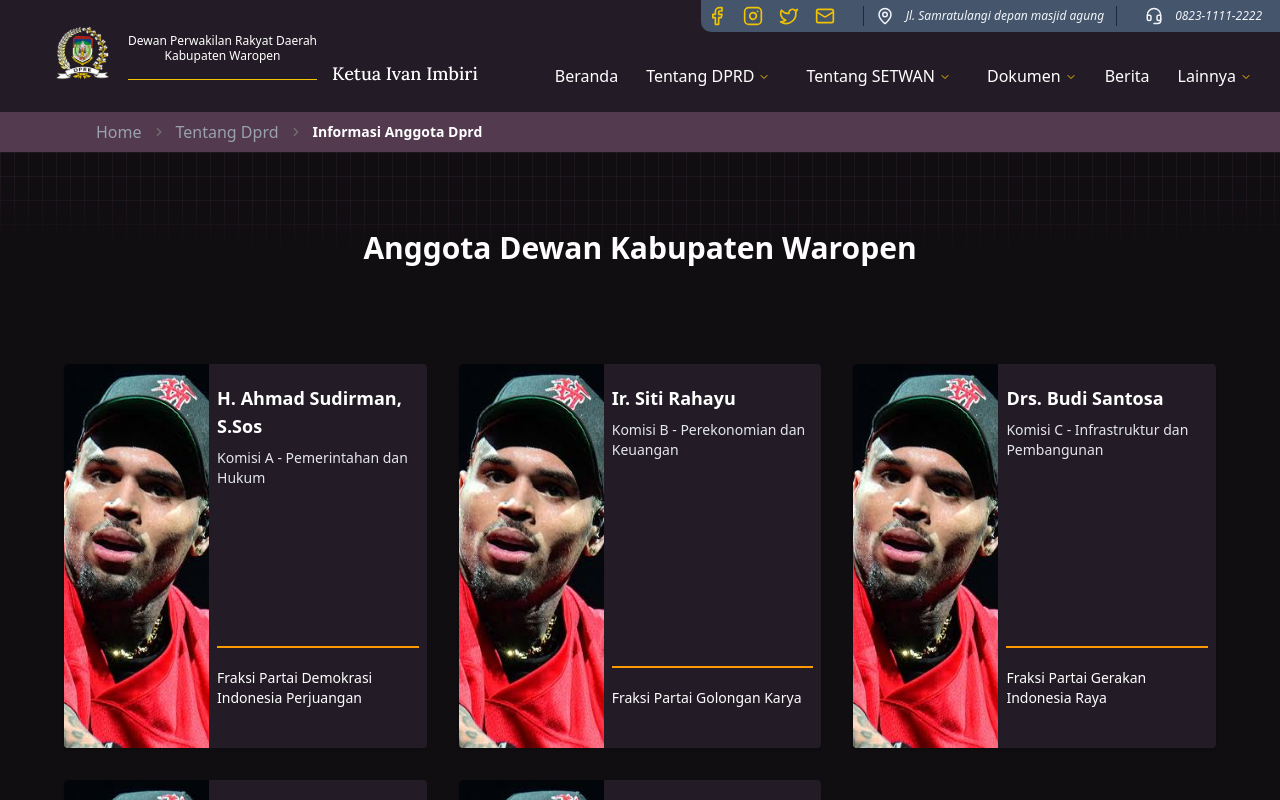
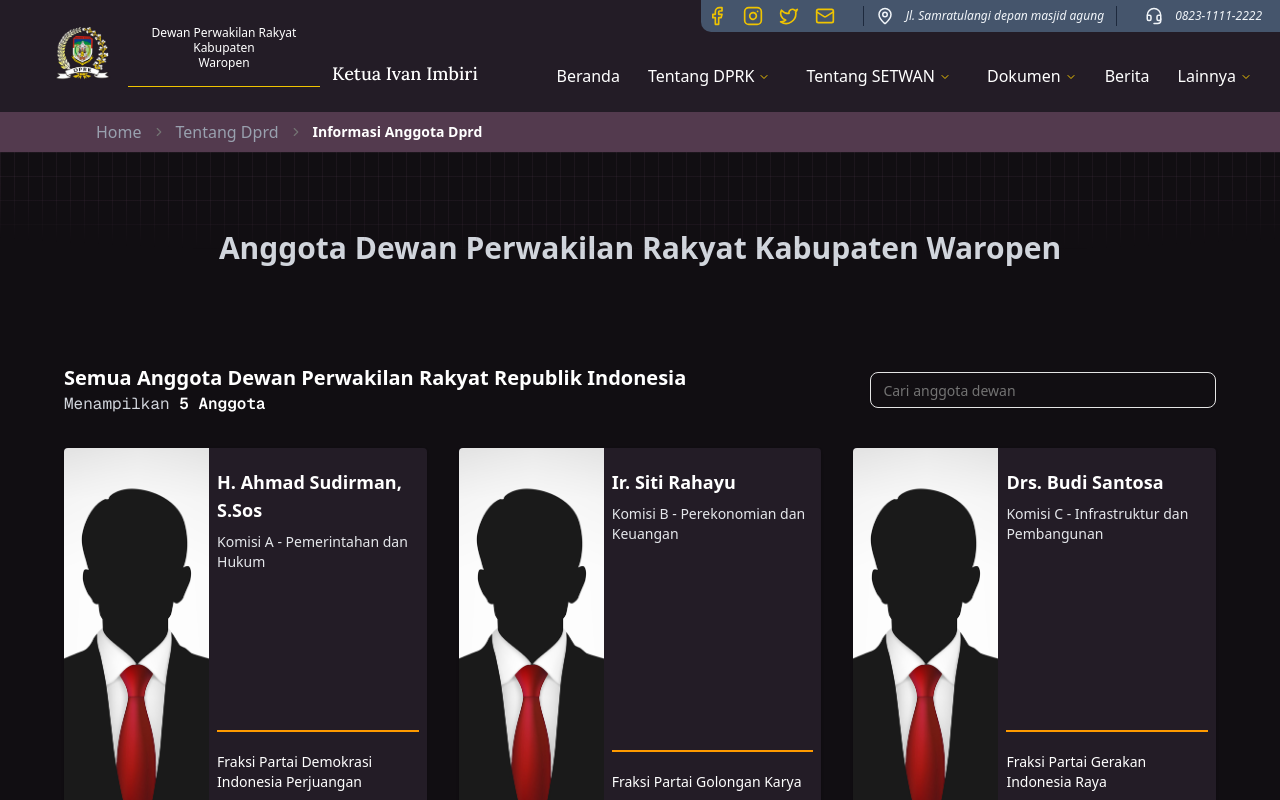
Before and after one commit to bugs17/web-dprd-waropen, a Next.js app: page /tentang-dprd/informasi-anggota-dprd in a window 1280 px wide. Shown: the top 800 px of the page. Built offline with nearby package versions, Linux system fonts and the light colour scheme.

Commit message:
person profile

```diff
--- a/app/tentang-dprd/informasi-anggota-dprd/page.jsx
+++ b/app/tentang-dprd/informasi-anggota-dprd/page.jsx
@@ -1,3 +1,4 @@
+import { Input } from "@/components/ui/input";
 import Image from "next/image";
 
 
@@ -34,25 +35,29 @@ const anggotaDewan = [
     },
 ];
 
-const CardPerson = ({nama, komisi, fraksi}) => {
+const CardPerson = ({nama, komisi, fraksi, index}) => {
+
     return (
         <div className="flex-1 bg-[#231c26] hover:cursor-pointer group hover:shadow-violet-200  shadow rounded h-96 overflow-hidden">
             <div className="flex flex-row w-full h-full overflow-hidden">
                 <div className="w-[40%] group-hover:w-[50%] transition-all duration-300 ease-in-out h-full overflow-hidden">
-                    <Image alt="foto anggota dprk waropen" className="object-cover h-full w-full" height={300} width={300} src={"/ketua.jpeg"}  />
+                    <Image alt="foto anggota dprk waropen" className="object-cover h-full w-full" height={300} width={300} src={"/person.jpg"}  />
                 </div>
                 <div className="w-[60%] group-hover:w-[50%] transition-all duration-300 ease-in-out h-full py-5 px-2 flex flex-col">
+
                     <div className="w-full h-[50%] flex flex-col gap-2">
                         <span className="text-white font-semibold text-lg">{nama}</span>
                         <div className="flex flex-row items-center gap-1">
                             <span className="text-sm text-gray-200">{komisi}</span>
                         </div>
                     </div>
+
                     <div className="w-full h-[50%] flex items-end">
                         <div className="w-full py-5 border-t-2 border-t-amber-500 text-white text-sm">
                             {fraksi}
                         </div>
                     </div>
+
                 </div>
             </div>
         </div>
@@ -60,7 +65,18 @@ const CardPerson = ({nama, komisi, fraksi}) => {
 }
 const page = () => {
   return (
-    <div className='w-full bg-[#110e12] pt-5 lg:px-16 px-10'>
+    <div className='w-full bg-[#110e12] pt-5 pb-5 lg:px-16 px-10'>
+        <div className="w-full flex lg:flex-row flex-col-reverse mb-8">
+            <div className="flex flex-col lg:w-[70%] w-full ">
+                <span className="text-white lg:text-xl text-base font-semibold">Semua Anggota Dewan Perwakilan Rakyat Republik Indonesia</span>
+                <span className="text-gray-300 text-base font-mono">Menampilkan <span className="text-white font-semibold">{anggotaDewan.length} Anggota</span></span>
+            </div>
+
+            <div className="flex justify-end lg:w-[30%] w-full items-center lg:mb-0 mb-3">
+                <Input type="text" placeholder="Cari anggota dewan" className={"text-white"} />
+            </div>
+        </div>
+
         <div className='grid grid-cols-1 lg:grid-cols-3 gap-8'>
             {
                 anggotaDewan.map((item, index) => (
--- a/app/tentang-dprd/layout.jsx
+++ b/app/tentang-dprd/layout.jsx
@@ -7,7 +7,7 @@ const LayoutTentangDpr = ({children}) => {
         <BroadcumCustom />
         <div className='lg:h-48 h-36 w-full relative bg-[#110e12] flex justify-center items-center'>
             <div className="absolute bottom-0 left-0 right-0 top-0 bg-[linear-gradient(to_right,#543b502e_1px,transparent_1px),linear-gradient(to_bottom,#543b502e_1px,transparent_1px)] bg-[size:14px_24px] [mask-image:radial-gradient(ellipse_80%_50%_at_50%_0%,#000_70%,transparent_110%)]"></div>
-            <span className='lg:text-3xl text-xl text-white font-semibold text-center'>Anggota Dewan Kabupaten Waropen</span>
+            <span className='lg:text-3xl text-xl text-gray-300 font-semibold text-center'>Anggota Dewan Perwakilan Rakyat Kabupaten Waropen</span>
         </div>
         {children}
     </div>
--- a/components/custom/footer.jsx
+++ b/components/custom/footer.jsx
@@ -42,10 +42,10 @@ const Footer = () => {
 
                         <div className='flex flex-col items-center lg:justify-center justify-start'>
                             <span className='text-white lg:text-xl text-lg lg:text-center text-left font-semibold'>
-                                Dewan Perwakilan Rakyat Daerah <span className='block lg:hidden font-semibold text-white text-lg'>Kabupaten Waropen</span>
+                                Dewan Perwakilan Rakyat Kabupaten <span className='block lg:hidden font-semibold text-white text-lg'>Kabupaten Waropen</span>
                             </span>
                             <span className='text-white lg:block hidden lg:text-center text-left  lg:text-xl text-lg font-semibold'>
-                                Kabupaten Waropen
+                                Waropen
                             </span>
                         </div>
                     </div>
@@ -70,7 +70,7 @@ const Footer = () => {
                     <div className='flex flex-col gap-3'>
                         <div className='flex flex-row gap-2 items-center'>
                             <Mail size={18} className='text-gray-200' />
-                            <span className='text-gray-200'>dprd@waropenkab.go.id</span>
+                            <span className='text-gray-200'>dprk@waropenkab.go.id</span>
                         </div>
                         <div className='flex flex-row gap-2 items-center'>
                             <Phone size={18} className='text-gray-200' />
--- a/components/custom/hero-section.jsx
+++ b/components/custom/hero-section.jsx
@@ -45,7 +45,7 @@ const Hero = () => {
             }}
             >
               <span className="text-white lg:text-6xl text-2xl font-extrabold lg:mb-5 mb-3">Suara Rakyat, Tugas Kami</span>
-              <span className="text-gray-300 sm:text-sm font-sans">Website Resmi DPRD Kabupaten Waropen.</span>
+              <span className="text-gray-300 sm:text-sm font-sans">Website Resmi DPRK Waropen.</span>
 
               <Link href={'#'} className="lg:max-w-[30%] mt-8 py-1 flex flex-row items-center px-3 bg-gradient-to-r from-amber-500 to-orange-300 hover:from-orange-300 hover:to-amber-500 border border-white hover:border-amber-200 group cursor-pointer rounded-full">
                 <span className="font-mono group-hover:text-black text-sm text-white">Berita terbaru ⚡️</span>
--- a/components/custom/logo-navbar.jsx
+++ b/components/custom/logo-navbar.jsx
@@ -21,8 +21,8 @@ const LogoNavbar = () => {
           <Image style={{ objectFit: 'contain' }} className='lg:block hidden' src={'/logo.png'} height={80} width={80} draggable={false} alt="logo"  />
           <Image style={{ objectFit: 'contain' }} className='lg:hidden block' src={'/logo.png'} height={40} width={40} draggable={false} alt="logo"  />
           <div className="text-center text-white lg:border-b-[1px] lg:pb-4 lg:border-[#f0c400] text-xs leading-tight">
-            <p>Dewan Perwakilan Rakyat Daerah</p>
-            <p>Kabupaten Waropen</p>
+            <p>Dewan Perwakilan Rakyat Kabupaten</p>
+            <p>Waropen</p>
           </div>
         </Link>
 
--- a/components/custom/nav-menu.jsx
+++ b/components/custom/nav-menu.jsx
@@ -23,26 +23,26 @@ const menuItems = [
         path:'/'
     },
     {
-        title:'Tentang DPRD',
+        title:'Tentang DPRK',
         subMenu: [
             {
-                title:'Informasi Anggota DPRD',
+                title:'Informasi Anggota DPRK',
                 path:'/tentang-dprd/informasi-anggota-dprd',
-                desc:'Informasi tentang jajaran anggota DPRD'
+                desc:'Informasi tentang jajaran anggota DPRK'
             },
             {
                 title:'Komisi',
-                desc:'Informasi tentang komisi DPRD',
+                desc:'Informasi tentang komisi DPRK',
                 path:'#'
             },
             {
                 title:'Badan',
-                desc:'Informasi tentang badan DPRD',
+                desc:'Informasi tentang badan DPRK',
                 path:'#'
             },
             {
                 title:'Fraksi',
-                desc:'Informasi tentang fraksi DPRD',
+                desc:'Informasi tentang fraksi DPRK',
                 path:'#'
             },
         ]
@@ -51,18 +51,18 @@ const menuItems = [
         title:'Tentang SETWAN',
         subMenu: [
             {
-                title:'Profil Sekretariat DPRD',
+                title:'Profil Sekretariat DPRK',
                 path:'#',
                 desc:'Informasi tentang profil sekretariat'
             },
             {
                 title:'Visi & Misi',
-                desc:'Informasi tentang visi-misi sekretariat dprd',
+                desc:'Informasi tentang visi-misi sekretariat dprk',
                 path:'#'
             },
             {
                 title:'Struktur Organisasi',
-                desc:'Informasi tentang struktur organisasi sekretariat dprd',
+                desc:'Informasi tentang struktur organisasi sekretariat dprk',
                 path:'#'
             }
         ]
@@ -71,23 +71,23 @@ const menuItems = [
         title:'Dokumen',
         subMenu: [
             {
-                title:'Laporan Keuangan DPRD',
+                title:'Laporan Keuangan DPRK',
                 path:'#',
-                desc:'Informasi tentang dokumen laporan keuangan DPRD'
+                desc:'Informasi tentang dokumen laporan keuangan DPRK'
             },
             {
-                title:'Rencana Strategis DPRD',
-                desc:'Informasi tentang rencana strategis dprd',
+                title:'Rencana Strategis DPRK',
+                desc:'Informasi tentang rencana strategis dprk',
                 path:'#'
             },
             {
                 title:'Dokumen Publikasi',
-                desc:'Informasi tentang dokumen publikasi dprd',
+                desc:'Informasi tentang dokumen publikasi dprk',
                 path:'#'
             },
             {
                 title:'Produk Hukum',
-                desc:'Informasi tentang produk hukum dprd',
+                desc:'Informasi tentang produk hukum dprk',
                 path:'#'
             },
         ]
@@ -102,7 +102,7 @@ const menuItems = [
             {
                 title:'Galery',
                 path:'#',
-                desc:'Kumpulan file media tentang DPRD'
+                desc:'Kumpulan file media tentang DPRK'
             },
             {
                 title:'Kontak',
@@ -110,8 +110,8 @@ const menuItems = [
                 path:'#'
             },
             {
-                title:'Pengaduan ke DPRD',
-                desc:'Aduan atau Aspirasi terkait dengan fungsi atau tugas DPRD',
+                title:'Pengaduan ke DPRK',
+                desc:'Aduan atau Aspirasi terkait dengan fungsi atau tugas DPRK',
                 path:'#'
             },
             {
--- a/components/custom/side-bar-mobile.jsx
+++ b/components/custom/side-bar-mobile.jsx
@@ -21,26 +21,26 @@ const menuItems = [
       path:'/'
   },
   {
-      title:'Tentang DPRD',
+      title:'Tentang DPRK',
       subMenu: [
           {
-              title:'Informasi Anggota DPRD',
+              title:'Informasi Anggota DPRK',
               path:'#',
-              desc:'Informasi tentang jajaran anggota DPRD'
+              desc:'Informasi tentang jajaran anggota DPRK'
           },
           {
               title:'Komisi',
-              desc:'Informasi tentang komisi DPRD',
+              desc:'Informasi tentang komisi DPRK',
               path:'#'
           },
           {
               title:'Badan',
-              desc:'Informasi tentang badan DPRD',
+              desc:'Informasi tentang badan DPRK',
               path:'#'
           },
           {
               title:'Fraksi',
-              desc:'Informasi tentang fraksi DPRD',
+              desc:'Informasi tentang fraksi DPRK',
               path:'#'
           },
       ]
@@ -49,18 +49,18 @@ const menuItems = [
       title:'Tentang SETWAN',
       subMenu: [
           {
-              title:'Profil Sekretariat DPRD',
+              title:'Profil Sekretariat DPRK',
               path:'#',
               desc:'Informasi tentang profil sekretariat'
           },
           {
               title:'Visi & Misi',
-              desc:'Informasi tentang visi-misi sekretariat dprd',
+              desc:'Informasi tentang visi-misi sekretariat dprk',
               path:'#'
           },
           {
               title:'Struktur Organisasi',
-              desc:'Informasi tentang struktur organisasi sekretariat dprd',
+              desc:'Informasi tentang struktur organisasi sekretariat dprk',
               path:'#'
           }
       ]
@@ -69,23 +69,23 @@ const menuItems = [
       title:'Dokumen',
       subMenu: [
           {
-              title:'Laporan Keuangan DPRD',
+              title:'Laporan Keuangan DPRK',
               path:'#',
-              desc:'Informasi tentang dokumen laporan keuangan DPRD'
+              desc:'Informasi tentang dokumen laporan keuangan DPRK'
           },
           {
-              title:'Rencana Strategis DPRD',
-              desc:'Informasi tentang rencana strategis dprd',
+              title:'Rencana Strategis DPRK',
+              desc:'Informasi tentang rencana strategis dprk',
               path:'#'
           },
           {
               title:'Dokumen Publikasi',
-              desc:'Informasi tentang dokumen publikasi dprd',
+              desc:'Informasi tentang dokumen publikasi dprk',
               path:'#'
           },
           {
               title:'Produk Hukum',
-              desc:'Informasi tentang produk hukum dprd',
+              desc:'Informasi tentang produk hukum dprk',
               path:'#'
           },
       ]
@@ -100,7 +100,7 @@ const menuItems = [
           {
               title:'Galery',
               path:'#',
-              desc:'Kumpulan file media tentang DPRD'
+              desc:'Kumpulan file media tentang DPRK'
           },
           {
               title:'Kontak',
@@ -108,8 +108,8 @@ const menuItems = [
               path:'#'
           },
           {
-              title:'Pengaduan ke DPRD',
-              desc:'Aduan atau Aspirasi terkait dengan fungsi atau tugas DPRD',
+              title:'Pengaduan ke DPRK',
+              desc:'Aduan atau Aspirasi terkait dengan fungsi atau tugas DPRK',
               path:'#'
           },
           {
@@ -193,7 +193,7 @@ const SideBarMobile = () => {
             <Twitter size={20} className="text-[#f0c400] cursor-pointer" />
           </div>
           <div className="text-slate-400 text-center text-xs pb-4">
-            <span>© {currentYear} DPRD Kabupaten Waropen. All rights reserved.</span>
+            <span>© {currentYear} DPRK Kabupaten Waropen. All rights reserved.</span>
           </div>
         </SheetFooter>
       <img src="/patern.png" className="absolute pointer-events-none  opacity-5 left-0 bottom-0 h-[350px] w-[800px]" />
```
Also changed, not shown: components/custom/layanan-cepat.jsx (+6 -6 lines), public/person.jpg (added).
